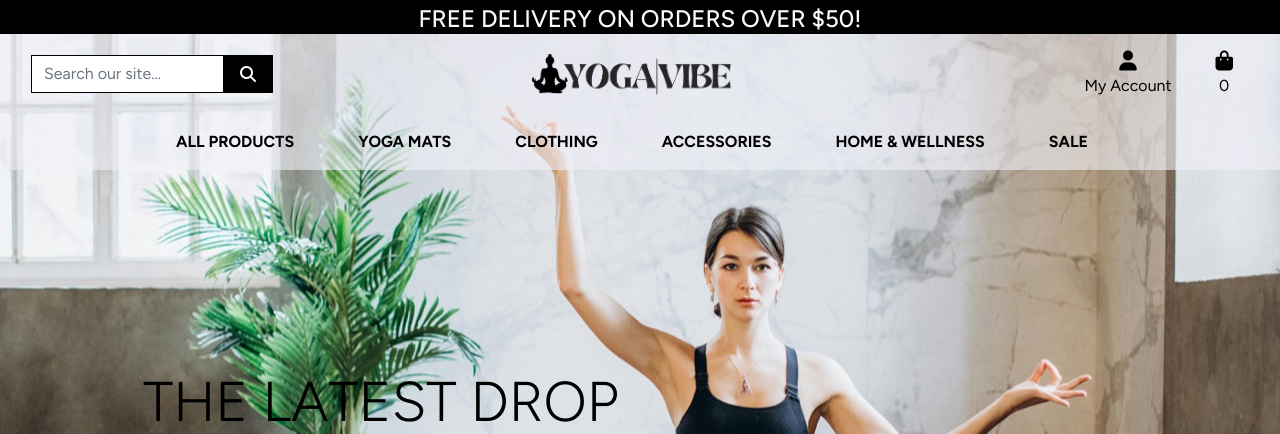
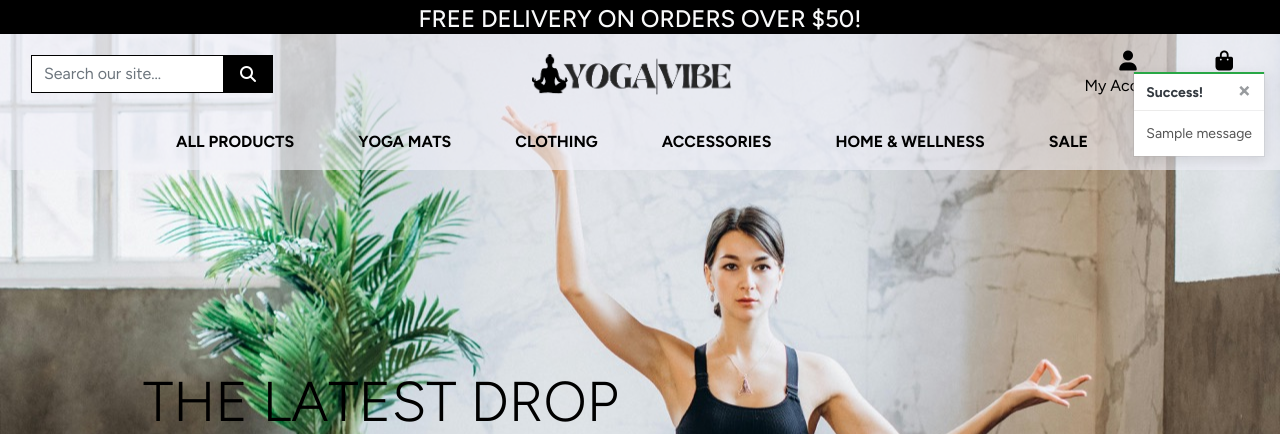
Before and after one commit to DilaraUcar/yoga_vibe_p5, a Django app: page / in a window 1280 px wide. Shown: the top 434 px of the page. Run offline with Django 3.2, Linux system fonts and the light colour scheme; tables that the repository leaves empty hold one stand-in row (values such as "Sample post"); one stand-in notice (Sample message) is shown; parts of the project's set-up code (start-up, migrations or seed data) failed here and were passed over; some libraries are stand-ins or nearby versions.

Commit message:
Added toasts and styling

```diff
--- a/bag/templates/bag/bag.html
+++ b/bag/templates/bag/bag.html
@@ -89,8 +89,8 @@
                             </form>
                             <div class="w-50">
                                 <a class="update-link text-info"><small>Update</small></a>
-                                <a class="remove-item text-danger float-right" id="remove_{{ item.item_id }}"
-                                    data-product_size="{{ item.size }}"><small>Remove</small></a>
+                                <a class="remove-item float-right" id="remove_{{ item.item_id }}"
+                                    data-product_size="{{ item.size }}"><i class="fa-solid fa-trash-can"></i></a>
                             </div>
                         </td>
                         <td class="py-3">
--- a/bag/views.py
+++ b/bag/views.py
@@ -1,4 +1,7 @@
 from django.shortcuts import render, redirect, reverse, HttpResponse
+from django.contrib import messages
+
+from products.models import Product
 
 # Create your views here.
 
@@ -11,6 +14,7 @@ def view_bag(request):
 def add_to_bag(request, item_id):
     """ Add a quantity of the specified product to the shopping bag """
 
+    product = Product.objects.get(pk=item_id)
     quantity = int(request.POST.get('quantity'))
     redirect_url = request.POST.get('redirect_url')
     size = None
@@ -31,6 +35,8 @@ def add_to_bag(request, item_id):
             bag[item_id] += quantity
         else:
             bag[item_id] = quantity
+            messages.success(request, f'Added {product.name} to your bag')
+
 
     request.session['bag'] = bag
     return redirect(redirect_url)
--- a/static/css/base.css
+++ b/static/css/base.css
@@ -127,6 +127,23 @@ body {
     width: 200px;
 }
 
+/* ------------------------------- bootstrap toasts */
+
+.message-container {
+    position: fixed;
+    top: 72px;
+    right: 15px;
+    z-index: 99999999999;
+}
+
+.custom-toast {
+    overflow: visible;
+}
+
+.toast-capper {
+    height: 2px;
+}
+
 
 /* -------------------------------- Media Queries */
 
--- a/templates/base.html
+++ b/templates/base.html
@@ -143,7 +143,21 @@
     </header>
 
     {% if messages %}
-    <div class="message-container"></div>
+    <div class="message-container">
+        {% for message in messages %}
+        {% with message.level as level %}
+        {% if level == 40 %}
+        {% include 'includes/toasts/toast_error.html' %}
+        {% elif level == 30 %}
+        {% include 'includes/toasts/toast_warning.html' %}
+        {% elif level == 25 %}
+        {% include 'includes/toasts/toast_success.html' %}
+        {% else %}
+        {% include 'includes/toasts/toast_info.html' %}
+        {% endif %}
+        {% endwith %}
+        {% endfor %}
+    </div>
     {% endif %}
 
     {% block page_header %}
@@ -153,6 +167,10 @@
     {% endblock %}
 
     {% block postloadjs %}
+    <script type="text/javascript">
+        $('.toast').toast('show');
+    </script>
+
     <!-- Font Awesome kit -->
     <script src="https://kit.fontawesome.com/e410e4b347.js" crossorigin="anonymous"></script>
     {% endblock %}
--- /dev/null
+++ b/templates/includes/toasts/toast_success.html
@@ -0,0 +1,13 @@
+<div class="toast custom-toast rounded-0 border-top-0" data-autohide="false">
+    <div class="arrow-up arrow-success"></div>
+    <div class="w-100 toast-capper bg-success"></div>
+    <div class="toast-header bg-white text-dark">
+        <strong class="mr-auto">Success!</strong>
+        <button type="button" class="ml-2 mb-1 close text-dark" data-dismiss="toast" aria-label="Close">
+            <span aria-hidden="true">&times;</span>
+        </button>
+    </div>
+    <div class="toast-body bg-white">
+        {{ message }}
+    </div>
+</div>
--- a/yoga_vibe/settings.py
+++ b/yoga_vibe/settings.py
@@ -79,6 +79,8 @@ TEMPLATES = [
         },
     },
 ]
+
+MESSAGE_STORAGE = 'django.contrib.messages.storage.session.SessionStorage'
 
 AUTHENTICATION_BACKENDS = (
     # Needed to login by username in Django admin, regardless of `allauth`
```
Also changed, not shown: templates/includes/toasts/toast_error.html (added, +13 -0 lines), templates/includes/toasts/toast_info.html (added, +13 -0 lines), templates/includes/toasts/toast_warning.html (added, +13 -0 lines).
